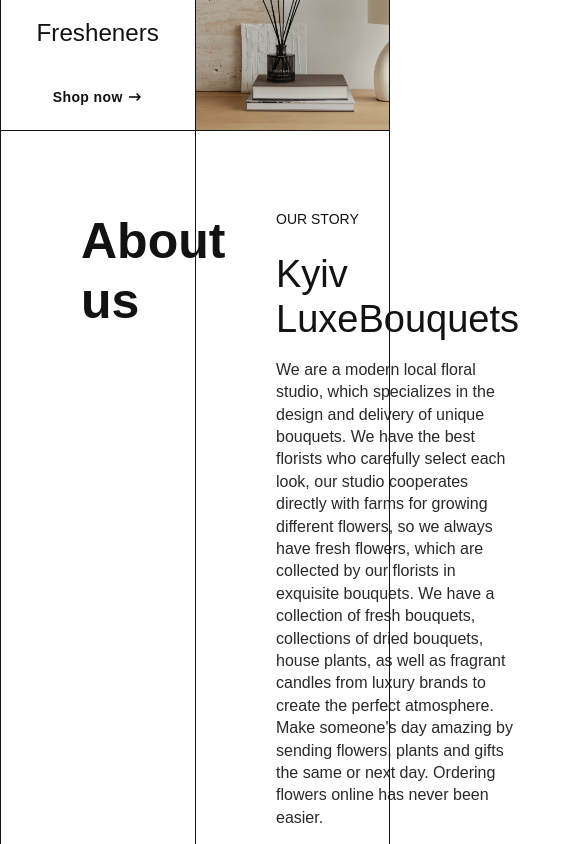
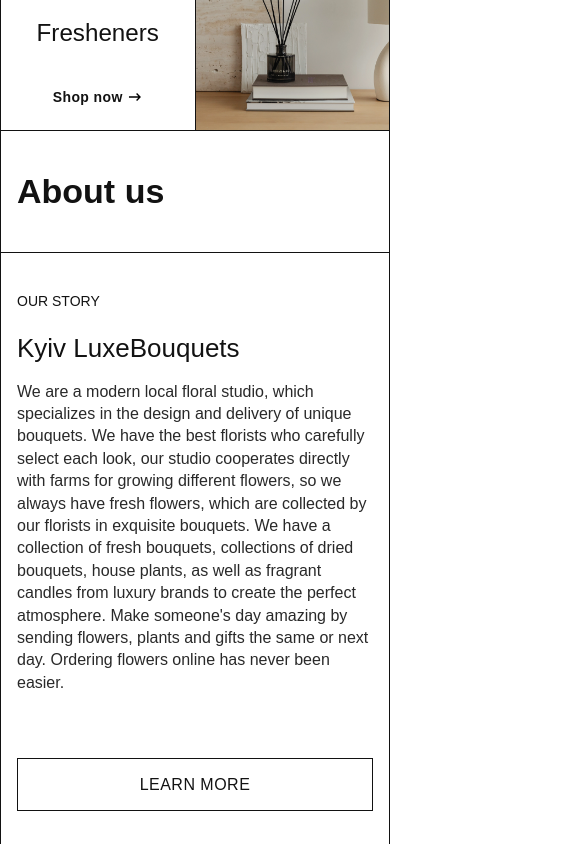
Before and after one commit to huhhell/flowerWeb, a React (Vite) app: page / in a window 390 px wide. Shown: the part 1360-2204 px from the top of the page, 585 px wide, since content can reach past the window. Built offline with nearby package versions, Linux system fonts and the light colour scheme.

Commit message:
add media queries to about component

```diff
--- a/src/assets/components/AboutUs/about.scss
+++ b/src/assets/components/AboutUs/about.scss
@@ -4,17 +4,42 @@
   border-bottom: 1px solid #121212;
   display: flex;
 
+  @media (max-width: 1000px) {
+    display: block;
+  }
+
   &__title {
+    position: sticky;
     padding: 80px;
     flex: 0 0 50%;
     width: 50%;
     font-size: 50px;
     font-weight: 600;
     line-height: 120%;
+
+    @media (max-width: 1000px) {
+      padding: 8vw;
+      width: 100%;
+      font-size: 50px;
+      border-bottom: 1px solid #121212;
+    }
+
+    @media (max-width: 610px) {
+      padding: 40px 16px;
+      font-size: 34px;
+    }
   }
   &__content {
     padding: 80px;
     border-left: 1px solid #121212;
+
+    @media (max-width: 1000px) {
+      border: unset;
+    }
+
+    @media (max-width: 610px) {
+      padding: 40px 16px;
+    }
   }
 
   &__subtitle {
@@ -28,6 +53,10 @@
     font-size: 38px;
     line-height: 120%;
     margin-bottom: 16px;
+
+    @media (max-width: 610px) {
+      font-size: 26px;
+    }
   }
 
   &__text {
@@ -36,6 +65,7 @@
     line-height: 140%;
     margin-bottom: 64px;
   }
+
   &__learn {
     display: inline-block;
     padding: 16px 24px;
@@ -44,5 +74,10 @@
     line-height: 120%;
     letter-spacing: 0.48px;
     text-transform: uppercase;
+
+    @media (max-width: 610px) {
+      width: 100%;
+      text-align: center;
+    }
   }
 }
```
